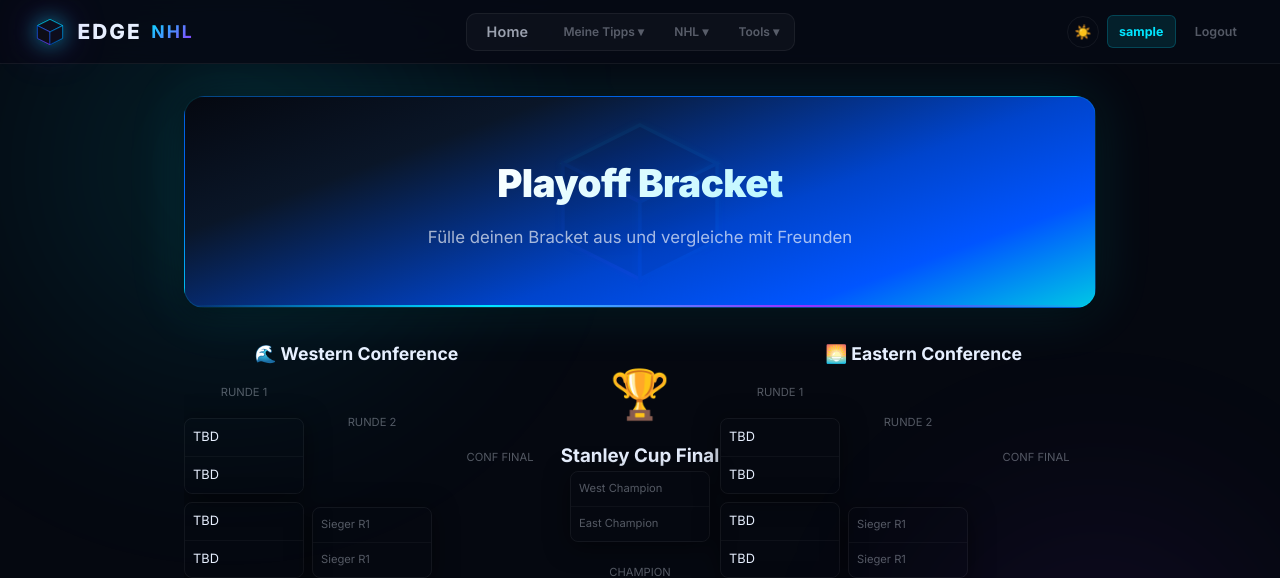
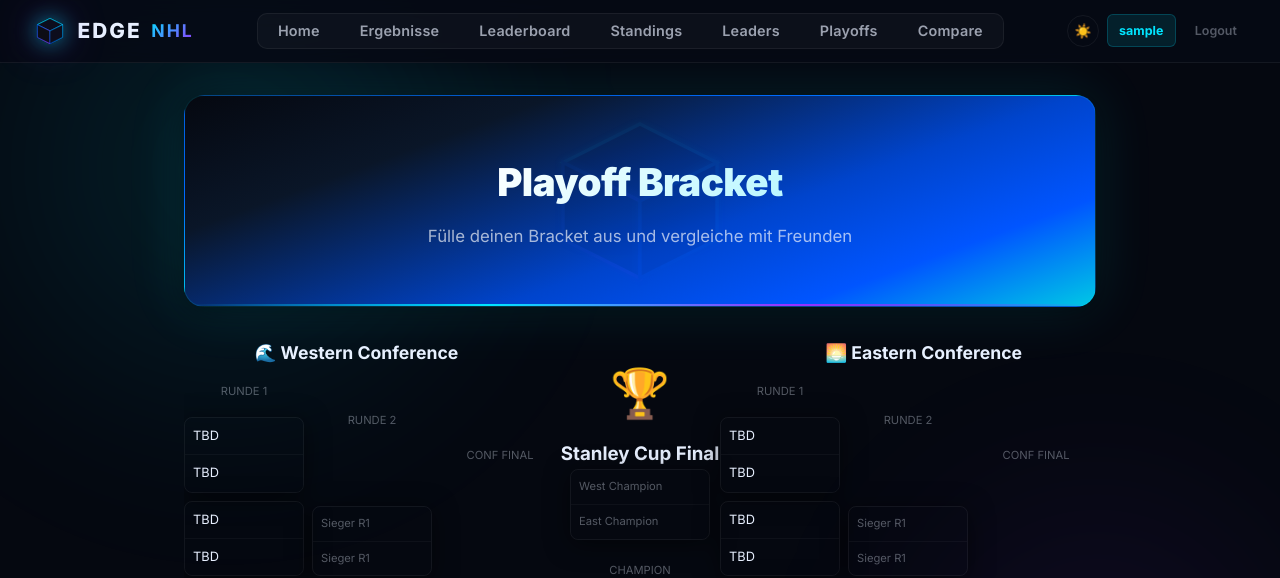
Before and after one commit to EdgarPaulEDGE/leafs-predictor, a Flask app: page /bracket in a window 1280 px wide. Shown: the top 578 px of the page. Run offline with Flask 3, Linux system fonts and the light colour scheme; the visitor is signed in with stand-in values (Sample User, id 1); some libraries are stand-ins or nearby versions.

Commit message:
Simplify: Nav jetzt einfache Links statt Dropdowns

```diff
--- a/templates/base.html
+++ b/templates/base.html
@@ -84,51 +84,13 @@
         </button>
 
         <ul class="nav-menu">
-            <li><a href="{{ url_for('index') }}" class="{{ 'active' if active_page == 'index' }}">Home</a></li>
-
-            <li class="nav-dropdown">
-                <button type="button" class="nav-dropdown-btn" onclick="toggleDropdown(this)">Meine Tipps ▾</button>
-                <div class="nav-dropdown-content">
-                    <a href="{{ url_for('results') }}">Ergebnisse</a>
-                    <a href="{{ url_for('leaderboard') }}">Leaderboard</a>
-                </div>
-            </li>
-
-            <li class="nav-dropdown">
-                <button type="button" class="nav-dropdown-btn" onclick="toggleDropdown(this)">NHL ▾</button>
-                <div class="nav-dropdown-content">
-                    <a href="{{ url_for('standings') }}">Standings</a>
-                    <a href="{{ url_for('leaders') }}">Leaders</a>
-                    <a href="{{ url_for('power_rankings') }}">Power Rankings</a>
-                    <a href="{{ url_for('scoreboard') }}">Stats</a>
-                    <a href="{{ url_for('news') }}">News</a>
-                    <a href="{{ url_for('nhl_history') }}">History</a>
-                    <div class="dropdown-divider"></div>
-                    <a href="{{ url_for('injuries') }}">Injuries</a>
-                    <a href="{{ url_for('line_combinations') }}">Line Combos</a>
-                    <a href="{{ url_for('goalie_matchups') }}">Goalie Matchups</a>
-                    <a href="{{ url_for('contracts') }}">Contracts</a>
-                    <a href="{{ url_for('prospect_rankings') }}">Prospects</a>
-                    <div class="dropdown-divider"></div>
-                    <a href="{{ url_for('playoffs') }}">Playoffs</a>
-                    <a href="{{ url_for('trades') }}">Trades</a>
-                    <a href="{{ url_for('salary') }}">Salary Cap</a>
-                </div>
-            </li>
-
-            <li class="nav-dropdown">
-                <button type="button" class="nav-dropdown-btn" onclick="toggleDropdown(this)">Tools ▾</button>
-                <div class="nav-dropdown-content">
-                    <a href="{{ url_for('compare') }}">Player Compare</a>
-                    <a href="{{ url_for('head_to_head') }}">Head-to-Head</a>
-                    <a href="{{ url_for('calendar') }}">Kalender</a>
-                    <div class="dropdown-divider"></div>
-                    <a href="{{ url_for('playoff_bracket') }}">Playoff Bracket</a>
-                    <a href="{{ url_for('trade_analyzer') }}">Trade Analyzer</a>
-                    <a href="{{ url_for('draft_lottery') }}">Draft Lottery</a>
-                    <a href="{{ url_for('season_simulator') }}">Season Simulator</a>
-                </div>
-            </li>
+            <li><a href="{{ url_for('index') }}">Home</a></li>
+            <li><a href="{{ url_for('results') }}">Ergebnisse</a></li>
+            <li><a href="{{ url_for('leaderboard') }}">Leaderboard</a></li>
+            <li><a href="{{ url_for('standings') }}">Standings</a></li>
+            <li><a href="{{ url_for('leaders') }}">Leaders</a></li>
+            <li><a href="{{ url_for('playoffs') }}">Playoffs</a></li>
+            <li><a href="{{ url_for('compare') }}">Compare</a></li>
         </ul>
 
         <div class="nav-user">
```
